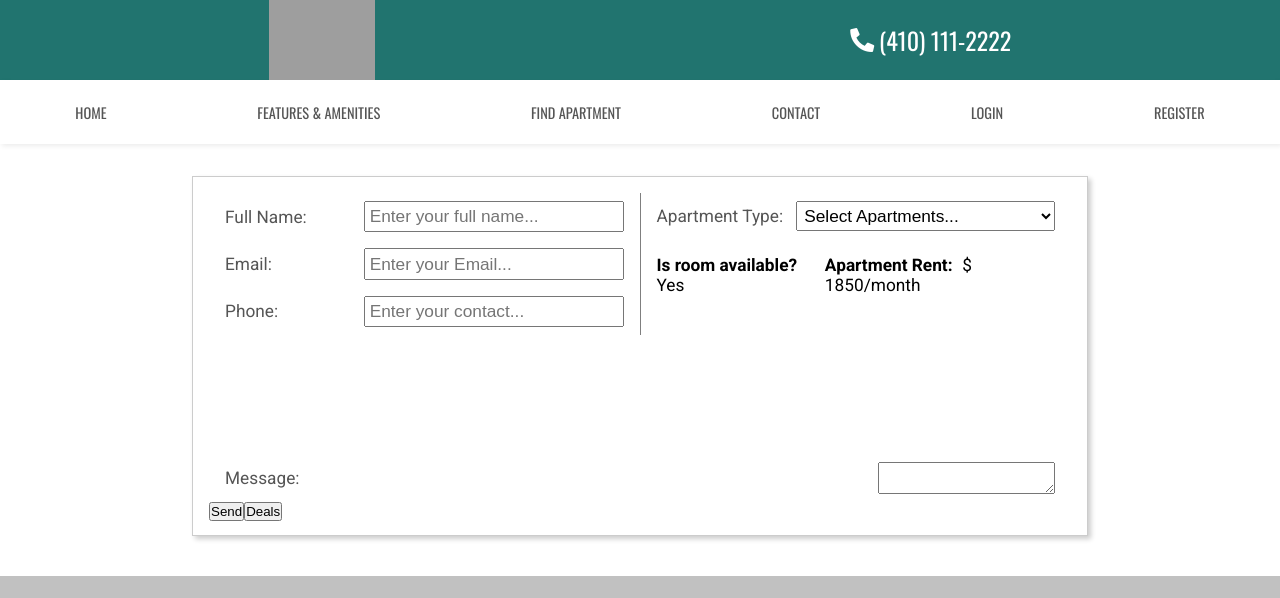
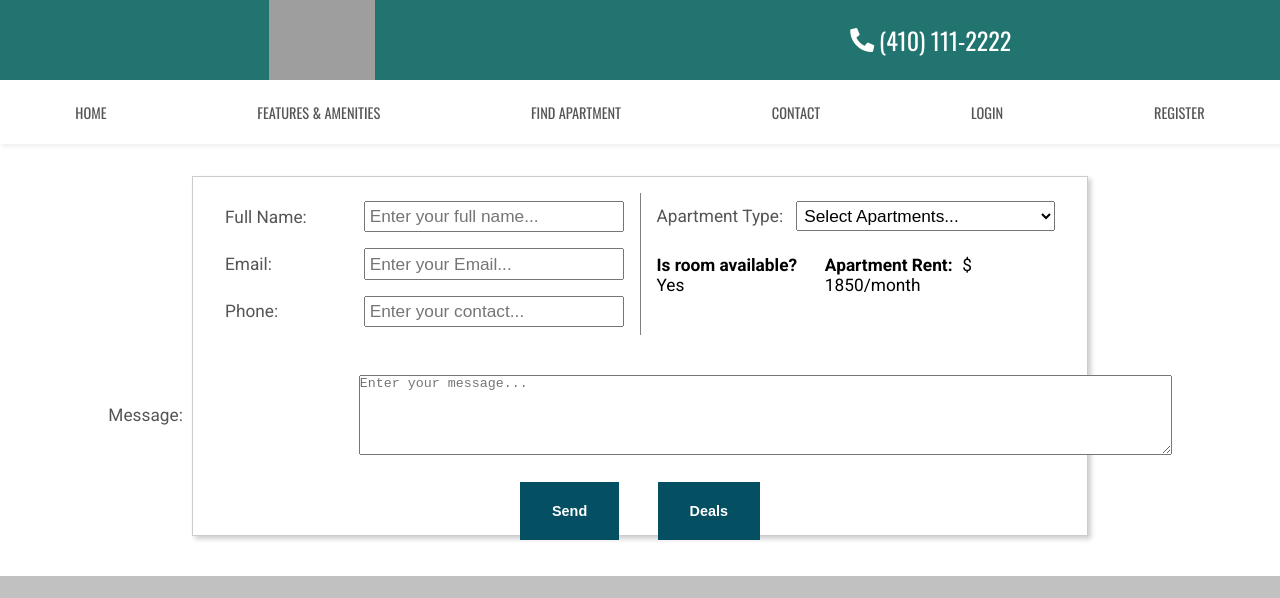
Before and after one commit to gahlawat80/apartment-app, a React (Create React App) app: page /contact in a window 1280 px wide. Shown: the top 598 px of the page. Built offline with nearby package versions, Linux system fonts and the light colour scheme; grey boxes are pictures that could not be loaded.

Commit message:
finished contact page styling

```diff
--- a/src/App.css
+++ b/src/App.css
@@ -22,7 +22,7 @@
     height: inherit;
     display: flex;
     flex-direction: column;
-    justify-content: space-between;
+    justify-content: start;
 }
 .contact_form_top{
     display: flex;
@@ -65,6 +65,34 @@
 .contact_form_details span{
     margin-right: 0.6rem;
 }
+.contact_form_bottom{
+    display: flex;
+    flex-direction: column;
+    justify-content: start;
+    align-items: center;
+    margin: 2rem 0;
+}
+.contact_form_bottom .contact_form_field label{
+    margin-right: 11rem;
+}
+.contact_form_bottom .contact_form_field textarea{
+    width: 63.5vw;
+    height: 10vh;
+    outline: none;
+}
+.contact_form_bottom .cta_buttons button{
+    font-size: 0.9rem;
+    font-weight: 600;
+    background: #054f63;
+    color: #fff;
+    padding: 1.3rem 2rem;
+    border: none;
+    transition: 0.3s;
+    margin: 1.2rem;
+}
+.contact_form_bottom .cta_buttons button:hover{
+    background: #032a35;
+}
 .bold{
     font-weight: 600;
 }
--- a/src/pages/Contact.js
+++ b/src/pages/Contact.js
@@ -57,7 +57,7 @@ const Contact = () => {
                 <div className="contact_form_bottom">
                     <div className="contact_form_field">
                         <label htmlFor="msg">Message:</label>
-                        <textarea id="msg"></textarea>
+                        <textarea id="msg" placeholder='Enter your message...'></textarea>
                     </div>
                     <div className="cta_buttons">
                         <button>Send</button>
```
